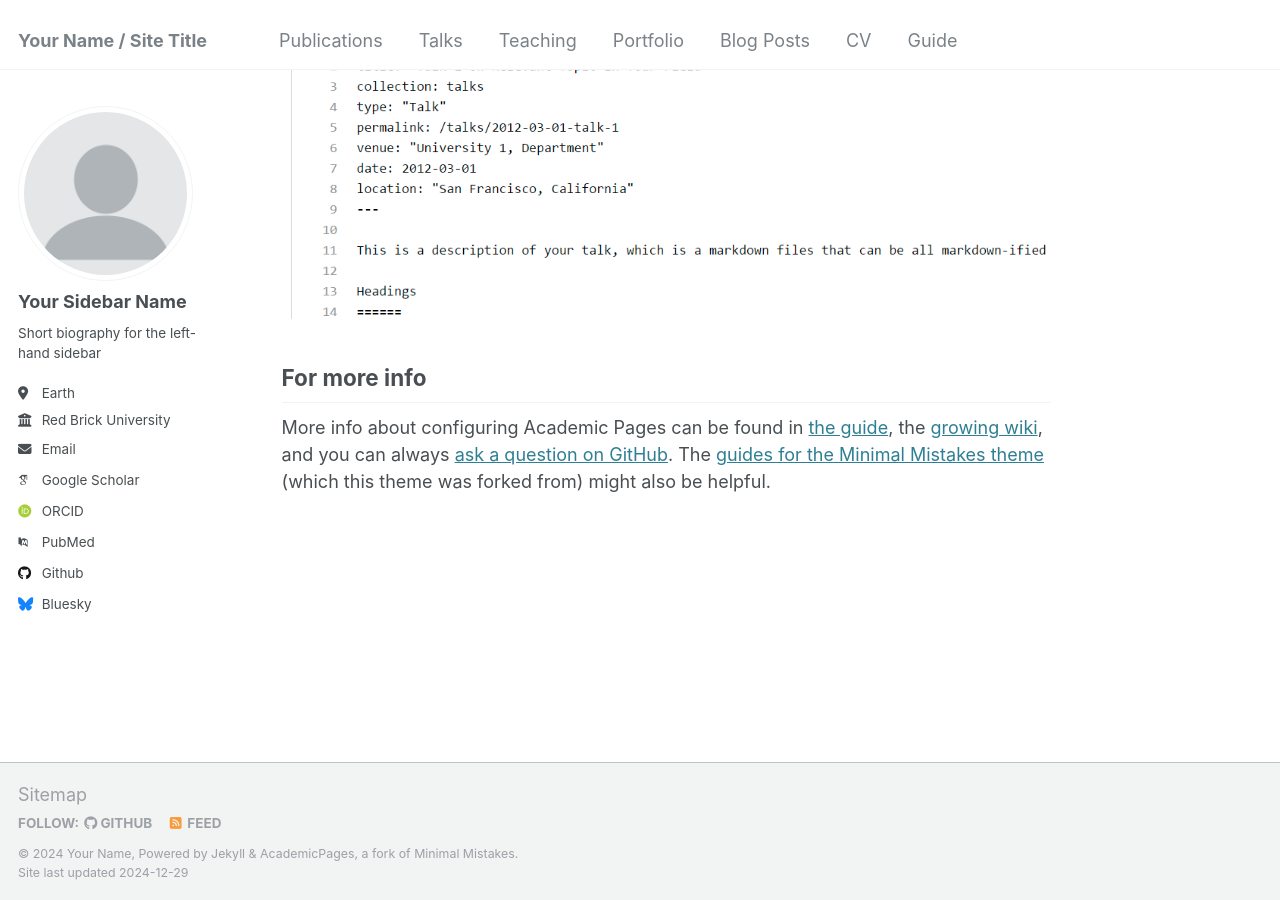
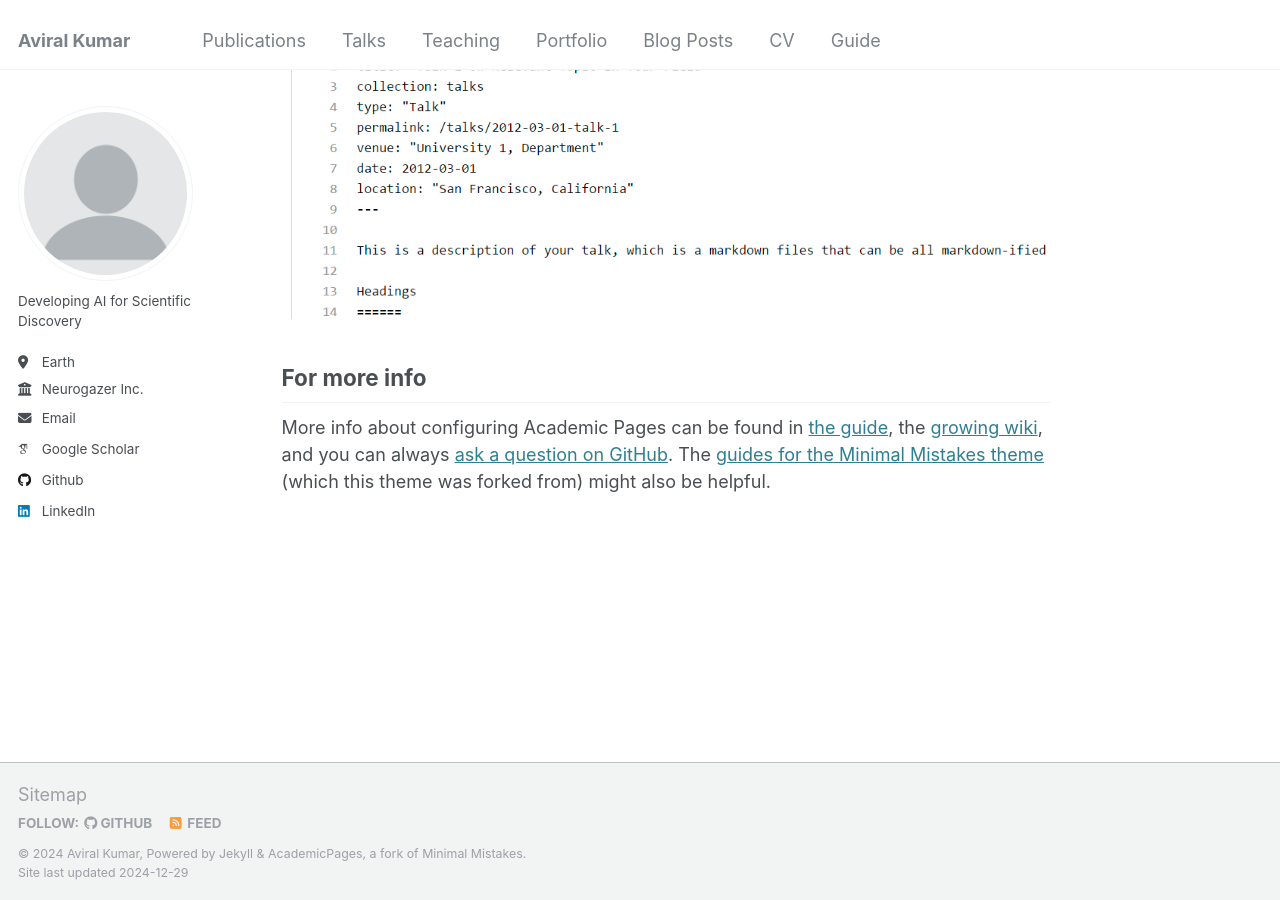
Before and after one commit to kumar-aviral/kumar-aviral.github.io, a Jekyll site: the page built from _pages/about.md, in a window 1280 px wide and 900 px high, scrolled down 2643 px. Built offline with Jekyll 4.4.1, drawn with Linux system fonts in a browser that asks for light colours; some web fonts are replaced.

Commit message:
Update _config.yml
adding personal information

```diff
--- a/_config.yml
+++ b/_config.yml
@@ -8,13 +8,13 @@
 
 # Basic Site Settings
 locale                   : "en-US"
-title                    : "Your Name / Site Title"
+title                    : "Aviral Kumar"
 title_separator          : "-"
-name                     : &name "Your Name"
-description              : &description "personal description"
-url                      : https://academicpages.github.io # the base hostname & protocol for your site e.g. "https://[your GitHub username].github.io"
+name                     : &name "Aviral Kumar"
+description              : &description "Computational Modeling & Machine Learning Engineer"
+url                      : "https://kumar-aviral.github.io" # the base hostname & protocol for your site e.g. "https://[your GitHub username].github.io"
 baseurl                  : "" # the subpath of your site, e.g. "/blog"
-repository               : "academicpages/academicpages.github.io"
+repository               : "kumar-aviral/kumar-aviral.github.io"
 
 # Site Author - The following control what appear as part of the author content on the side bar.
 #               If a field is blank the icon and link will not appear, otherwise it will be shown.
@@ -22,21 +22,21 @@ repository               : "academicpages/academicpages.github.io"
 author:
   # Biographic information
   avatar           : "profile.png"
-  name             : "Your Sidebar Name"
+  name             : #""
   pronouns         : # example: "she/her"
-  bio              : "Short biography for the left-hand sidebar"
+  bio              : "Developing AI for Scientific Discovery"
   location         : "Earth"
-  employer         : "Red Brick University"
+  employer         : "Neurogazer Inc."
   uri              : # URL
-  email            : "none@example.org"
+  email            : "aviralk@alumni.cmu.edu"
 
   # Academic websites
   arxiv            : # URL - Update with the correct link to your profile
-  googlescholar    : "https://scholar.google.com/citations?user=PS_CX0AAAAAJ"
+  googlescholar    : "https://scholar.google.com/citations?user=qKz4IHkAAAAJ&hl=en"
   impactstory      : # URL
-  orcid            : "http://orcid.org/yourorcidurl"
+  orcid            : #"http://orcid.org/yourorcidurl"
   semantic         : # URL
-  pubmed           : "https://www.ncbi.nlm.nih.gov/pubmed/?term=john+snow"
+  pubmed           : #"https://www.ncbi.nlm.nih.gov/pubmed/?term=john+snow"
   researchgate     : # URL
   scopus           : # URL
 
@@ -44,12 +44,12 @@ author:
   bitbucket        : # Username - Update with your username on the site
   codepen          : # Username
   dribbble         : # Username
-  github           : "academicpages"
+  github           : "kumar-aviral"
   kaggle           : # Username
   stackoverflow    : # User number or user number and name (i.e., use "1" or "1/jeff-atwood")
 
   # Social media
-  bluesky          : "bsky.app" # Replace this with you Bluesky username
+  bluesky          : #"bsky.app" # Replace this with you Bluesky username
   facebook         : # Username
   flickr           : # Username
   foursquare       : # Username
@@ -58,7 +58,7 @@ author:
   keybase          : # Username
   instagram        : # Username
   lastfm           : # Username
-  linkedin         : # Username
+  linkedin         : "aviral-kumar"
   mastodon         : # URL
   medium           : # URL
   pinterest        : # Username
```
